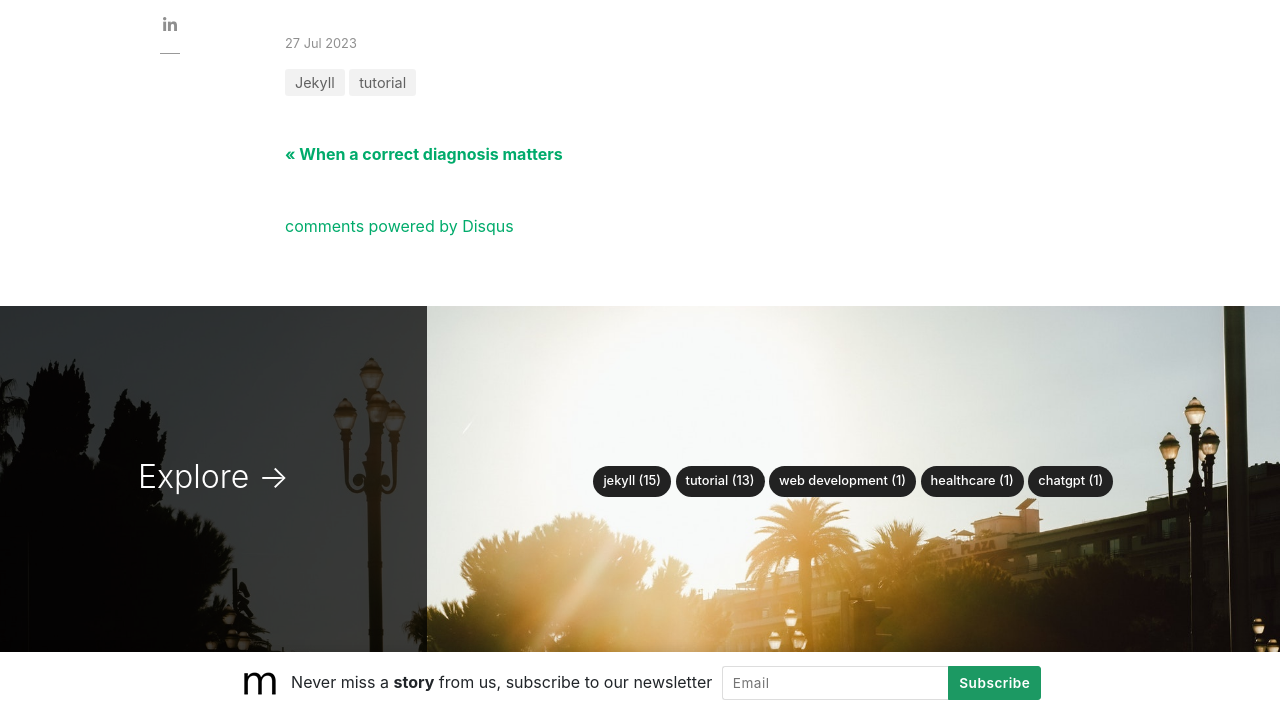
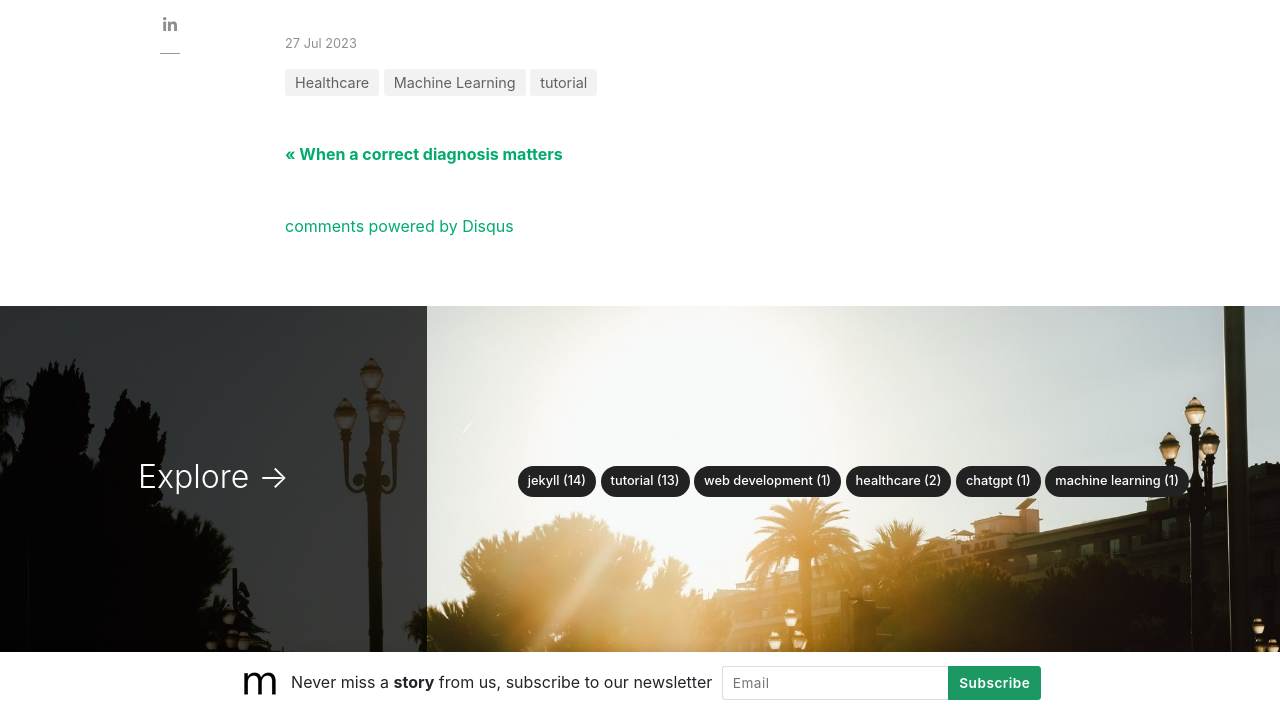
Before and after one commit to slsu0424/slsu0424.github.io, a Jekyll site: the page built from _posts/2023-07-27-test.md, in a window 1280 px wide and 900 px high, scrolled down 4405 px, cut to the strip 186-900 px from the top of the window. Built offline with Jekyll 4.4.1, drawn with Linux system fonts in a browser that asks for light colours; nearby versions of some CDN libraries; comment, search, counter and statistics services are not loaded.

Commit message:
Update 2023-07-27-test.md

```diff
--- a/_posts/2023-07-27-test.md
+++ b/_posts/2023-07-27-test.md
@@ -2,7 +2,7 @@
 layout: post
 title:  "Powerful things you can do with the Markdown editor"
 author: sandy
-categories: [ Jekyll, tutorial ]
+categories: [ Healthcare, Machine Learning, tutorial ]
 image: assets/images/16.jpg
 ---
 There are lots of powerful things you can do with the Markdown editor. If you've gotten pretty comfortable with writing in Markdown, then you may enjoy some more advanced tips about the types of things you can do with Markdown!
```
